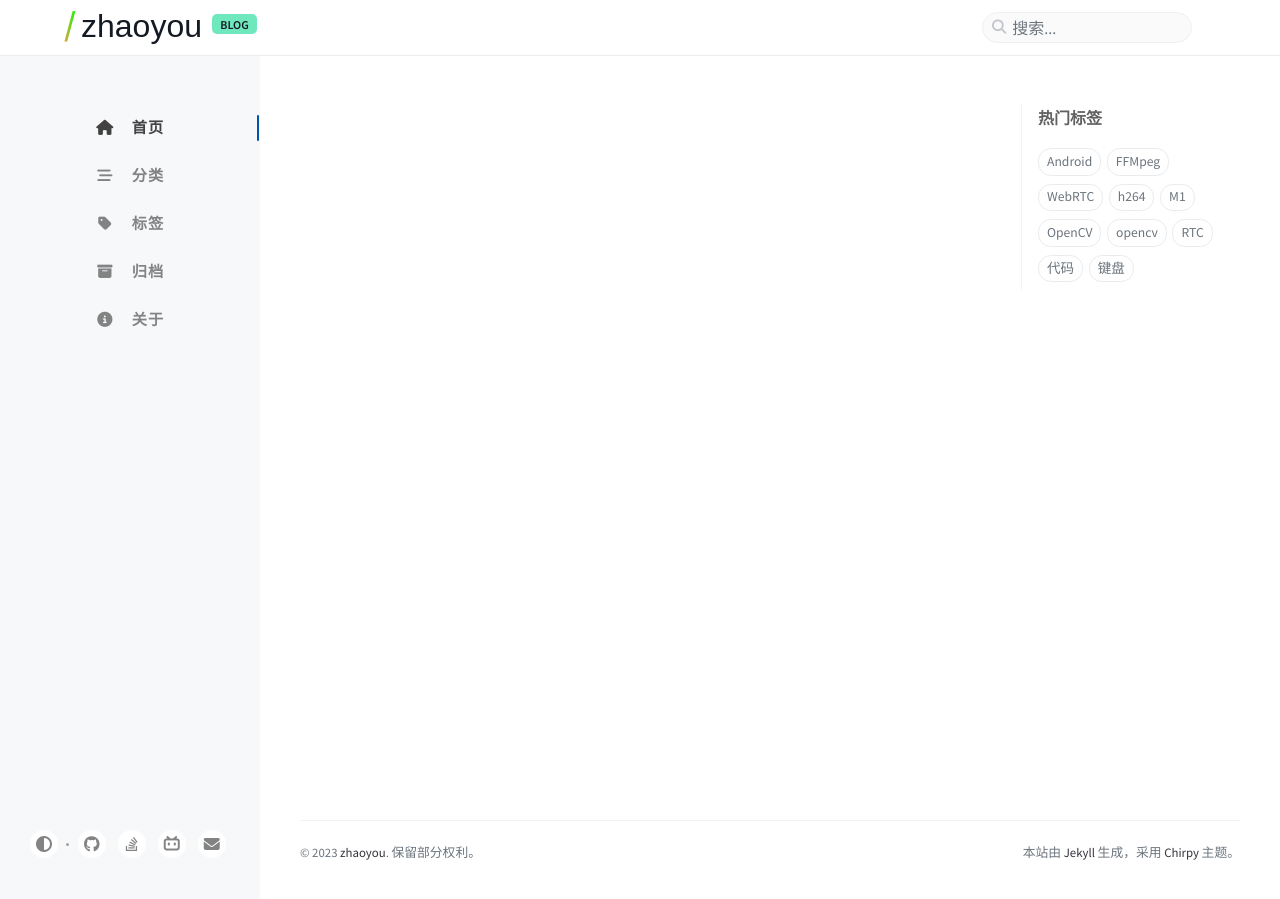
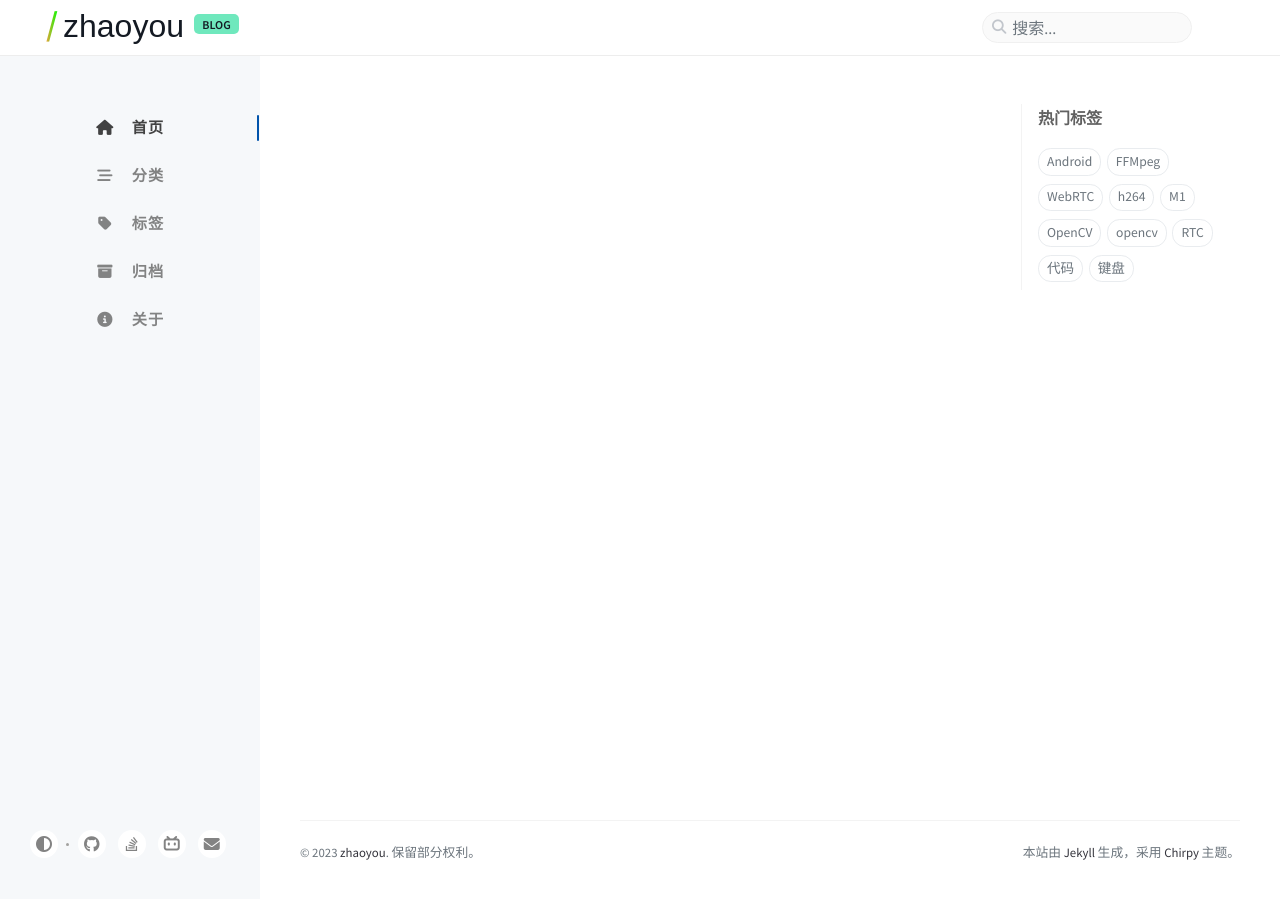
Before and after one commit to gezhaoyou/gezhaoyou.github.io, a Jekyll site: the page built from index.html, in a window 1280 px wide. Built offline with Jekyll 4.4.1, drawn with Linux system fonts in a browser that asks for light colours.

Commit message:
Update logo 居中样式

```diff
--- a/_sass/addon/commons.scss
+++ b/_sass/addon/commons.scss
@@ -742,63 +742,6 @@ $sidebar-display: 'sidebar-display';
     }
   }
 
-  #avatar {
-    > a {
-      display: block;
-      width: 6rem;
-      height: 6rem;
-      border-radius: 50%;
-      border: 2px solid rgba(222, 222, 222, 0.7);
-      overflow: hidden;
-      -webkit-transform: translateZ(0);
-      transform: translateZ(0); /* fixed the zoom in Safari */
-      transition: border-color 0.35s ease-in-out;
-
-      &:hover {
-        border-color: white;
-      }
-    }
-
-    img {
-      width: 100%;
-      height: 100%;
-      transition: -webkit-transform 0.5s;
-      transition: transform 0.5s;
-      transition: transform 0.5s, -webkit-transform 0.5s;
-
-      &:hover {
-        -webkit-transform: scale(1.2);
-        transform: scale(1.2);
-      }
-    }
-  } /* #avatar */
-
-  .site-title {
-    margin-top: 0.55rem;
-
-    a {
-      @extend %clickable-transition;
-
-      font-weight: 900;
-      font-size: 1.5rem;
-      letter-spacing: 0.5px;
-      color: rgba(134, 133, 133, 0.99);
-    }
-  }
-
-  .site-subtitle {
-    font-size: 95%;
-    color: var(--sidebar-muted-color);
-    line-height: 1.25rem;
-    word-spacing: 1px;
-    margin: 0.2rem 1.5rem 0.5rem 1.5rem;
-    min-height: 3rem; /* avoid vertical shifting in multi-line words */
-    -webkit-user-select: none;
-    -moz-user-select: none;
-    -ms-user-select: none;
-    user-select: none;
-  }
-
   .nav-link {
     border-radius: 0;
     font-size: 0.95rem;
@@ -1014,6 +957,53 @@ $sidebar-display: 'sidebar-display';
 }
 
 #topbar {
+  /* site logo */
+  .logo-title {
+    text-align: center;
+    width: 135px;
+    height: 35px;
+    font-size: 32px;
+    font-weight: 500;
+    color: var(--topbar-title-text-color);
+    margin-bottom: 25px;
+    font-family: "Arvo", sans-serif;
+  }
+
+  .logo-blog {
+    background-color: #6FE8BD;
+    border-radius: 5px;
+    text-align: center;
+    width: 45px;
+    height: 20px;
+    font-size: 12px;
+    font-weight: 600;
+    color: #141A23;
+
+    position: absolute;
+    top: 16px;
+    left: 138px;
+  }
+
+  .site-title-container {
+    position: relative;
+    margin-left: 80px;
+  }
+
+  .gradient-text {
+    position: absolute;
+    top: -4px;
+    left: -10px;
+    font-size: 35px;
+    font-weight: 600;
+    background: linear-gradient(to right, #EFA03B, #00ff00); /* 渐变颜色 */
+    -webkit-background-clip: text;
+    -webkit-text-fill-color: transparent;
+  }
+
+  a.site-title-link:hover {
+    text-decoration: none;
+  }
+
   /* icons */
   i {
     color: #999999;
@@ -1364,9 +1354,10 @@ $sidebar-display: 'sidebar-display';
     }
   }
 
-  #avatar > a {
-    width: 5rem;
-    height: 5rem;
+  #topbar {
+    .site-title-container {
+      margin-left: 0rem;
+    }
   }
 
   .site-subtitle {
@@ -1501,6 +1492,12 @@ $sidebar-display: 'sidebar-display';
   footer .d-flex > div {
     width: 312px;
   }
+
+  #topbar {
+    .site-title-container {
+      margin-left: 0rem;
+    }
+  }
 }
 
 /* Sidebar is visible */
@@ -1545,6 +1542,10 @@ $sidebar-display: 'sidebar-display';
   #topbar-title {
     text-align: left;
   }
+
+  .site-title-container {
+    margin-left: 50px;
+  }
 }
 
 /* Pad horizontal */
@@ -1553,6 +1554,7 @@ $sidebar-display: 'sidebar-display';
     flex: 0 0 96%;
     max-width: 96%;
   }
+
 }
 
 /* Compact icons in sidebar & panel hidden */
@@ -1566,6 +1568,8 @@ $sidebar-display: 'sidebar-display';
     }
 
 
+
+
     .sidebar-bottom {
       %icon {
         width: 1.6rem;
@@ -1584,7 +1588,6 @@ $sidebar-display: 'sidebar-display';
       }
     }
   }
-
 
   #search-results > div {
     max-width: 700px;
@@ -1633,6 +1636,13 @@ $sidebar-display: 'sidebar-display';
     bottom: 6.5rem;
   }
 
+
+  #topbar {
+    .site-title-container {
+      margin-left: 2rem;
+    }
+  }
+
   #search-wrapper {
     margin-right: 4rem;
   }
@@ -1696,6 +1706,12 @@ $sidebar-display: 'sidebar-display';
     right: calc(
       (100vw - #{$sidebar-width-large} - #{$main-content-max-width}) / 2 + 2rem
     );
+  }
+
+  #topbar {
+    .site-title-container {
+      margin-left: 4rem;
+    }
   }
 
   #sidebar {
--- a/assets/css/style.scss
+++ b/assets/css/style.scss
@@ -114,50 +114,3 @@ h1.dynamic-title {
   }
   border-radius: 8px;
 }
-
-/* site logo */
-.logo-title {
-  text-align: center;
-  width: 135px;
-  height: 35px;
-  font-size: 32px;
-  font-weight: 500;
-  color: var(--topbar-title-text-color);
-  margin-bottom: 25px;
-  font-family: "Arvo", sans-serif;
-}
-
-.logo-blog {
-  background-color: #6FE8BD;
-  border-radius: 5px;
-  text-align: center;
-  width: 45px;
-  height: 20px;
-  font-size: 12px;
-  font-weight: 600;
-  color: #141A23;
-
-  position: absolute;
-  top: 16px;
-  left: 138px;
-}
-
-.site-title-container {
-  position: relative;
-  margin-left: 50px;
-}
-
-.gradient-text {
-  position: absolute;
-  top: -4px;
-  left: -10px;
-  font-size: 35px;
-  font-weight: 600;
-  background: linear-gradient(to right, #EFA03B, #00ff00); /* 渐变颜色 */
-  -webkit-background-clip: text;
-  -webkit-text-fill-color: transparent;
-}
-
-a.site-title-link:hover {
-  text-decoration: none;
-}
```
